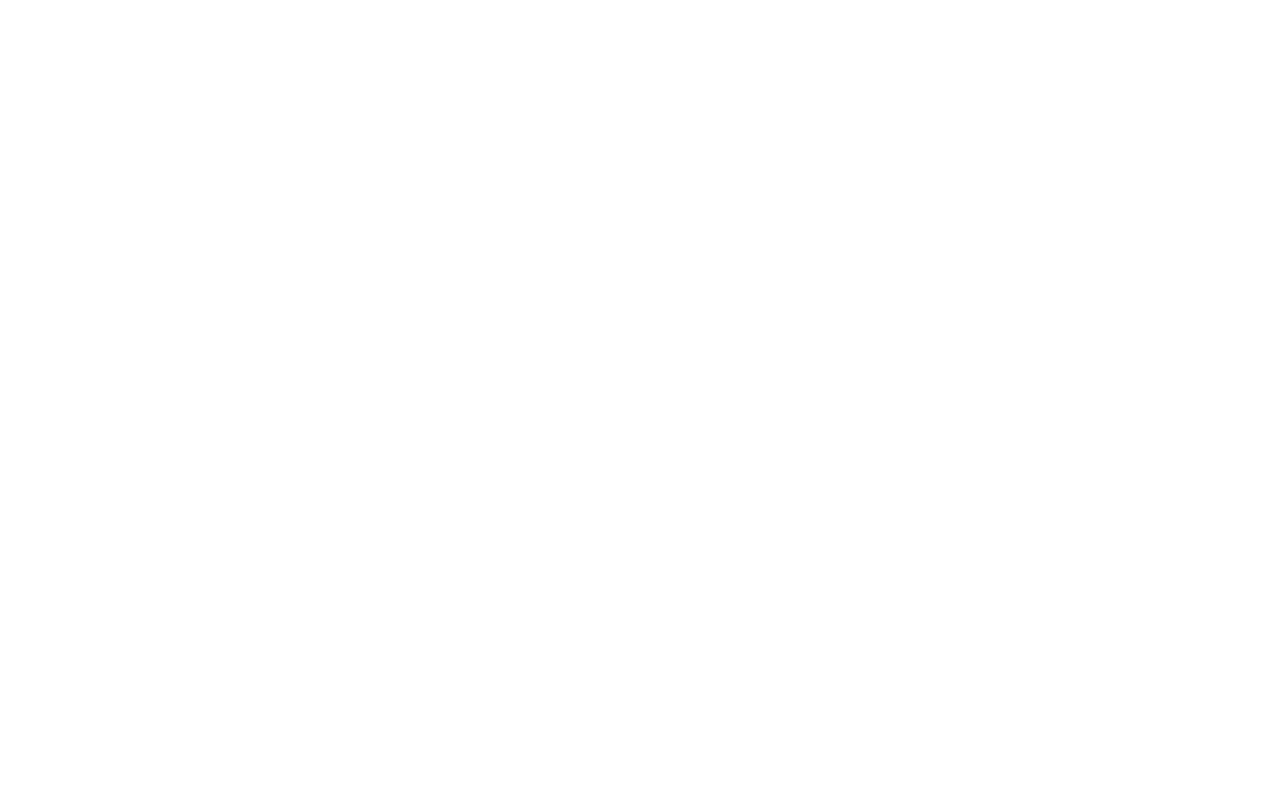
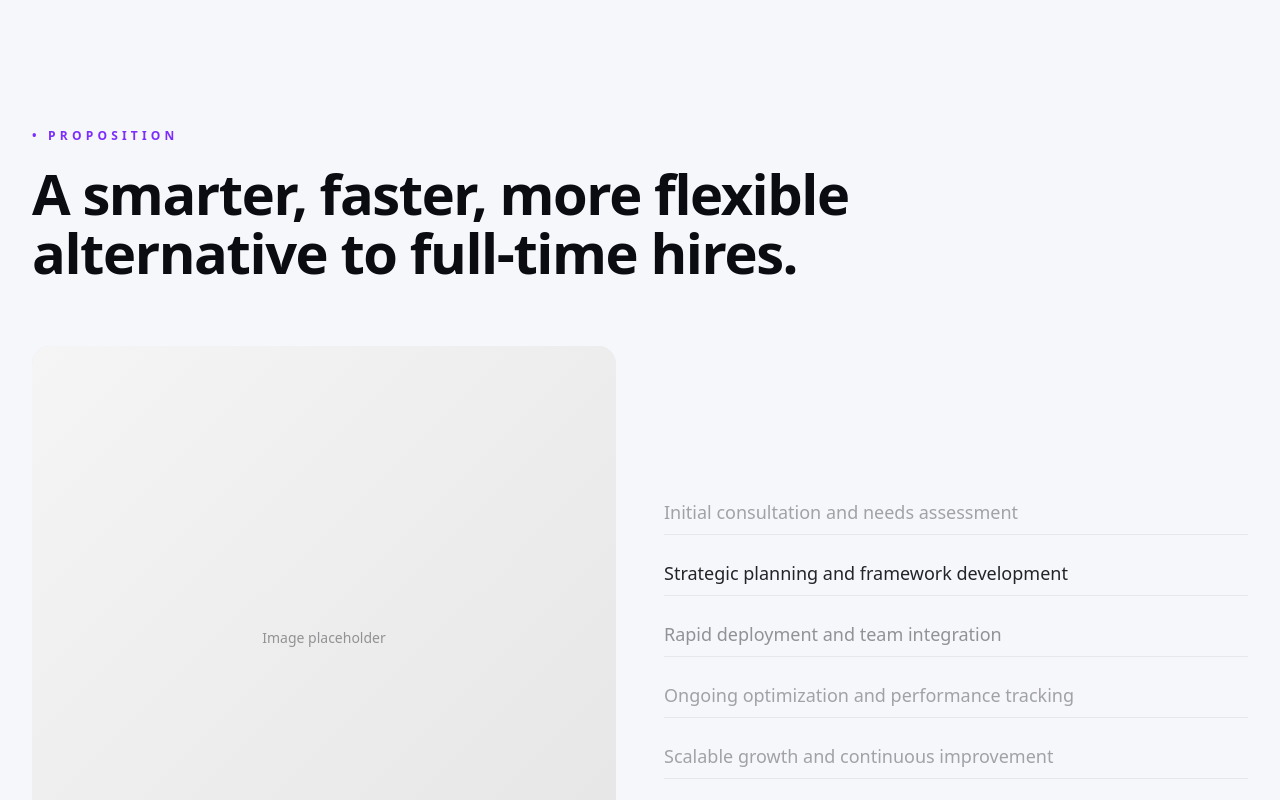
Before and after one commit to Ayuxh-Pratap/XFactor-NextJS, a Next.js app: page / in a window 1280 px wide. Shown: the part 3980-4780 px from the top of the page. Before the commit the page ends 3980 px from the top, so only its background shows below. Built offline with nearby package versions, Linux system fonts and the light colour scheme.

Commit message:
Add PropositionSection component to home page for enhanced service presentation

```diff
--- a/src/app/page.tsx
+++ b/src/app/page.tsx
@@ -2,6 +2,7 @@
 import PurposeSection from "@/components/purpose/purpose-section"
 import ProficienciesSection from "@/components/proficiencies/proficiencies-section"
 import ProcessSection from "@/components/process/process-section"
+import PropositionSection from "@/components/proposition/proposition-section"
 
 export default function Home() {
   return (
@@ -10,6 +11,7 @@
       <PurposeSection />
       <ProficienciesSection />
       <ProcessSection />
+      <PropositionSection />
     </>
   )
 }
--- /dev/null
+++ b/src/components/proposition/proposition-section.tsx
@@ -0,0 +1,125 @@
+"use client"
+
+import { useState, useEffect, useRef } from "react"
+import { motion, useInView } from "framer-motion"
+
+const steps = [
+    { id: 1, text: "Initial consultation and needs assessment" },
+    { id: 2, text: "Strategic planning and framework development" },
+    { id: 3, text: "Rapid deployment and team integration" },
+    { id: 4, text: "Ongoing optimization and performance tracking" },
+    { id: 5, text: "Scalable growth and continuous improvement" },
+]
+
+const TIMER_DURATION = 3000 // 3s per step
+
+export default function PropositionSection() {
+    const [activeStep, setActiveStep] = useState(0)
+    const [progress, setProgress] = useState(0)
+    const [hasStarted, setHasStarted] = useState(false)
+
+    const sectionRef = useRef(null)
+    const isInView = useInView(sectionRef, {
+        once: true,
+        margin: "-200px",
+    })
+
+    // Start animation ONLY once when section enters view
+    useEffect(() => {
+        if (isInView && !hasStarted) {
+            setHasStarted(true)
+        }
+    }, [isInView, hasStarted])
+
+    // Deterministic step loop
+    useEffect(() => {
+        if (!hasStarted) return
+
+        setProgress(0)
+
+        const startTime = performance.now()
+
+        const tick = (now: number) => {
+            const elapsed = now - startTime
+            const percentage = Math.min((elapsed / TIMER_DURATION) * 100, 100)
+
+            setProgress(percentage)
+
+            if (percentage < 100) {
+                requestAnimationFrame(tick)
+            } else {
+                setTimeout(() => {
+                    setActiveStep((prev) => (prev + 1) % steps.length)
+                }, 250)
+            }
+        }
+
+        requestAnimationFrame(tick)
+    }, [activeStep, hasStarted])
+
+    return (
+        <section ref={sectionRef} className="relative overflow-hidden bg-[#f6f7fb] py-[10%]">
+
+            <div className="relative mx-auto w-full max-w-7xl px-4 md:px-8">
+                {/* Text Section */}
+                <motion.div
+                    className="max-w-5xl"
+                    initial={{ opacity: 0, y: 30 }}
+                    whileInView={{ opacity: 1, y: 0 }}
+                    viewport={{ once: true }}
+                    transition={{ duration: 0.6 }}
+                >
+                    <p className="text-xs font-semibold tracking-[0.35em] text-[#7c2cff]">
+                        • PROPOSITION
+                    </p>
+
+                    <h2 className="mt-5 text-4xl md:text-5xl lg:text-[3.5rem] font-semibold leading-[1.05] tracking-tight text-[#0b0b12]">
+                        A smarter, faster, more flexible alternative to full-time hires.
+                    </h2>
+                </motion.div>
+
+                {/* Image + Steps */}
+                <div className="mt-16 grid gap-12 md:grid-cols-[1fr_1fr] md:items-center">
+                    {/* Image */}
+                    <div className="relative aspect-square rounded-2xl overflow-hidden bg-gray-200">
+                        <div className="absolute inset-0 bg-gradient-to-br from-[#f5f5f5] to-[#e5e5e5]
+              flex items-center justify-center">
+                            <p className="text-[#0b0b12]/40 text-sm">Image placeholder</p>
+                        </div>
+                    </div>
+
+                    {/* Steps */}
+                    <div className="space-y-6">
+                        {steps.map((step, index) => {
+                            const isActive = index === activeStep
+
+                            return (
+                                <div key={step.id}>
+                                    <motion.p
+                                        className={`mb-2 text-base md:text-lg transition-colors ${isActive
+                                                ? "text-[#0b0b12] font-medium"
+                                                : "text-[#0b0b12]/60"
+                                            }`}
+                                        animate={{ opacity: isActive ? 1 : 0.6 }}
+                                        transition={{ duration: 0.3 }}
+                                    >
+                                        {step.text}
+                                    </motion.p>
+
+                                    <div className="relative h-px bg-gray-200 overflow-hidden">
+                                        {isActive && (
+                                            <motion.div
+                                                className="absolute left-0 top-0 h-full bg-[#7c2cff]"
+                                                style={{ width: `${progress}%` }}
+                                            />
+                                        )}
+                                    </div>
+                                </div>
+                            )
+                        })}
+                    </div>
+                </div>
+            </div>
+        </section>
+    )
+}
```
